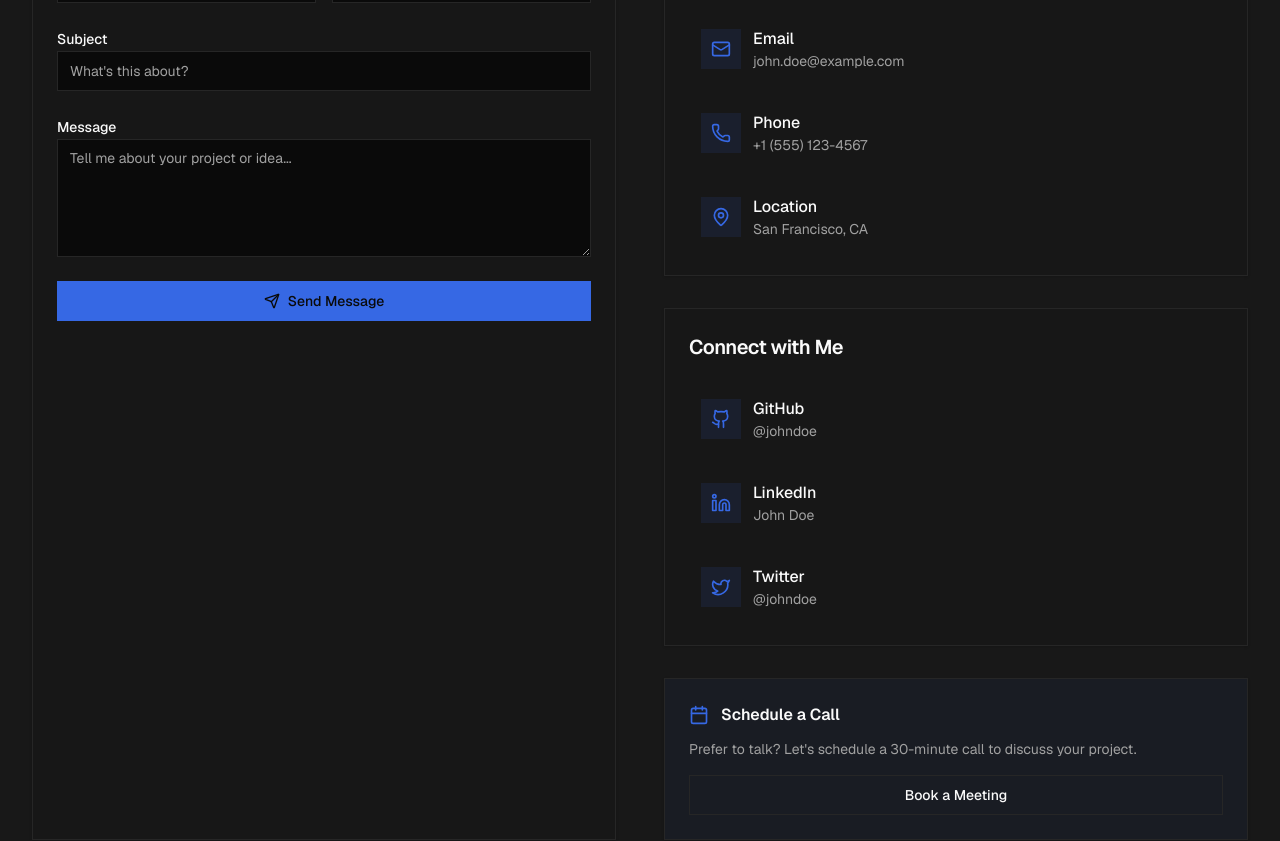
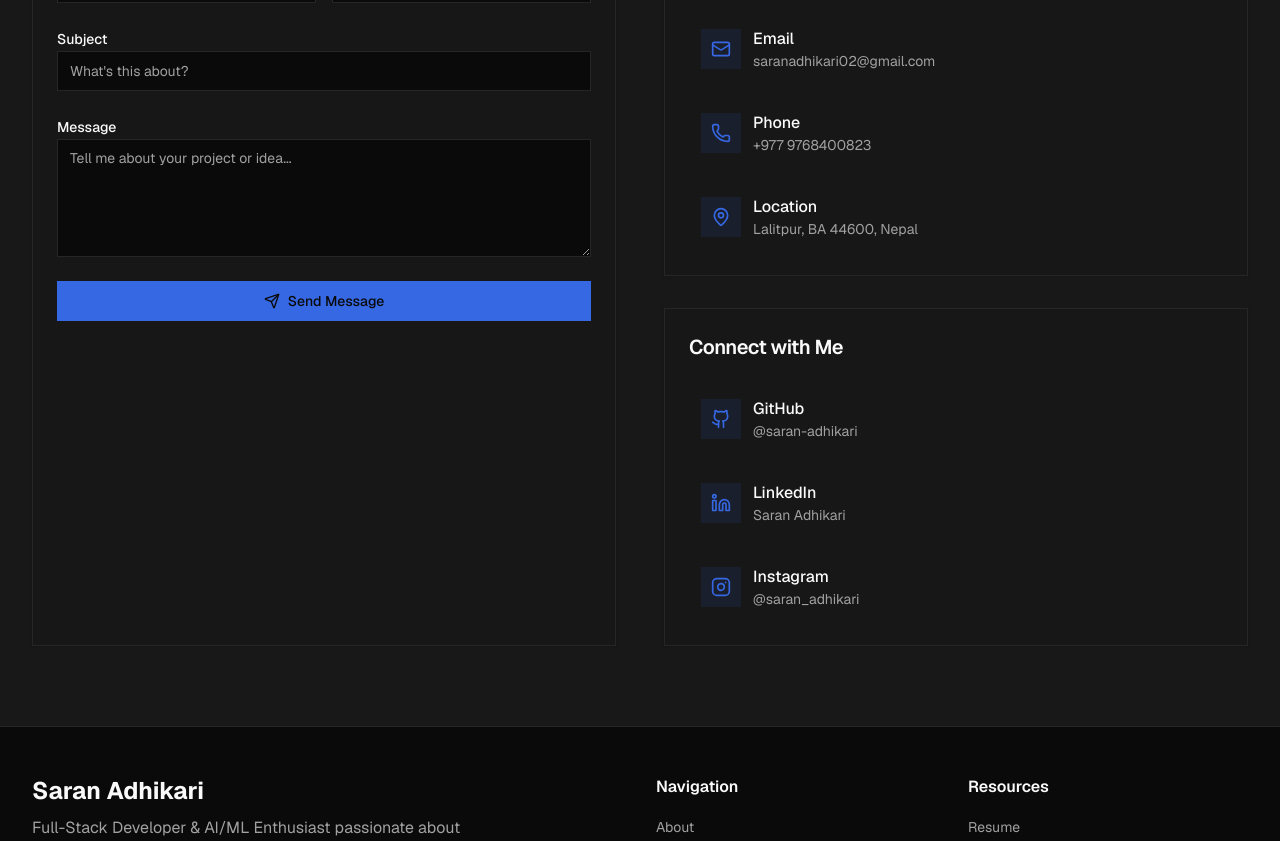
Before and after one commit to saran-adhikari/portfolio, a Next.js app in the folder project-portfolio/: page / in a window 1280 px wide. Shown: the part 8780-9621 px from the top of the page. Built offline with nearby package versions, Linux system fonts and the light colour scheme.

Commit message:
info updated

```diff
--- a/project-portfolio/src/app-components/contact-section.tsx
+++ b/project-portfolio/src/app-components/contact-section.tsx
@@ -8,7 +8,7 @@ import { Button } from "@/app-components/ui/button"
 import { Input } from "@/app-components/ui/input"
 import { Textarea } from "@/app-components/ui/textarea"
 import { Label } from "@/app-components/ui/label"
-import { Mail, MapPin, Phone, Send, Github, Linkedin, Twitter, Calendar } from "lucide-react"
+import { Mail, MapPin, Phone, Send, Github, Linkedin, Twitter, Calendar, Instagram } from "lucide-react"
 
 export function ContactSection() {
   const [formData, setFormData] = useState({
@@ -41,19 +41,19 @@ export function ContactSection() {
     {
       icon: <Mail className="h-5 w-5" />,
       label: "Email",
-      value: "john.doe@example.com",
-      href: "mailto:john.doe@example.com",
+      value: "saranadhikari02@gmail.com",
+      href: "mailto:saranadhikari02@gmail.com",
     },
     {
       icon: <Phone className="h-5 w-5" />,
       label: "Phone",
-      value: "+1 (555) 123-4567",
+      value: "+977 9768400823",
       href: "tel:+15551234567",
     },
     {
       icon: <MapPin className="h-5 w-5" />,
       label: "Location",
-      value: "San Francisco, CA",
+      value: "Lalitpur, BA 44600, Nepal",
       href: "#",
     },
   ]
@@ -62,20 +62,20 @@ export function ContactSection() {
     {
       icon: <Github className="h-5 w-5" />,
       label: "GitHub",
-      href: "https://github.com/johndoe",
-      username: "@johndoe",
+      href: "https://github.com/saran-adhikari",
+      username: "@saran-adhikari",
     },
     {
       icon: <Linkedin className="h-5 w-5" />,
       label: "LinkedIn",
-      href: "https://linkedin.com/in/johndoe",
-      username: "John Doe",
+      href: "https://www.linkedin.com/in/saran-adhikari/",
+      username: "Saran Adhikari",
     },
     {
-      icon: <Twitter className="h-5 w-5" />,
-      label: "Twitter",
-      href: "https://twitter.com/johndoe",
-      username: "@johndoe",
+      icon: <Instagram className="h-5 w-5" />,
+      label: "Instagram",
+      href: "https://www.instagram.com/saran_adhikari/",
+      username: "@saran_adhikari",
     },
   ]
 
@@ -222,7 +222,7 @@ export function ContactSection() {
               </CardContent>
             </Card>
 
-            <Card className="border-border bg-accent/5">
+            {/* <Card className="border-border bg-accent/5">
               <CardContent className="p-6">
                 <div className="flex items-center gap-3 mb-3">
                   <Calendar className="h-5 w-5 text-accent" />
@@ -235,7 +235,7 @@ export function ContactSection() {
                   Book a Meeting
                 </Button>
               </CardContent>
-            </Card>
+            </Card> */}
           </div>
         </div>
       </div>
--- a/project-portfolio/src/app-components/footer.tsx
+++ b/project-portfolio/src/app-components/footer.tsx
@@ -115,7 +115,7 @@ export function Footer() {
             <div className="flex items-center gap-2 text-sm text-muted-foreground">
               <span>© {currentYear} Saran Adhikari. Made with</span>
               <Heart className="h-4 w-4 text-black-500 fill-current" />
-              <span>and lots of coffee.</span>
+              <span>and lots of motivation.</span>
             </div>
 
             <div className="flex items-center gap-6 text-sm text-muted-foreground">
```
